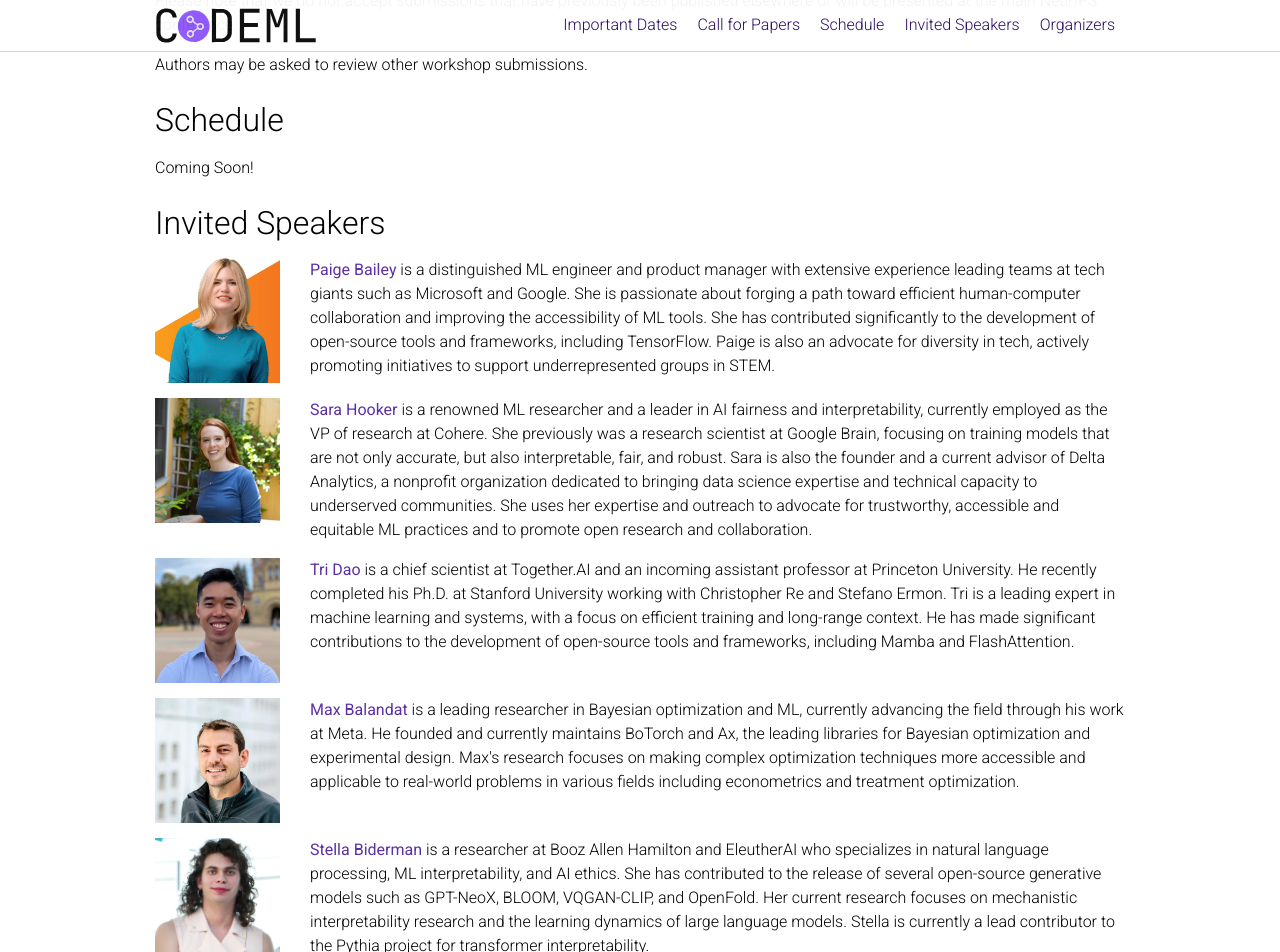
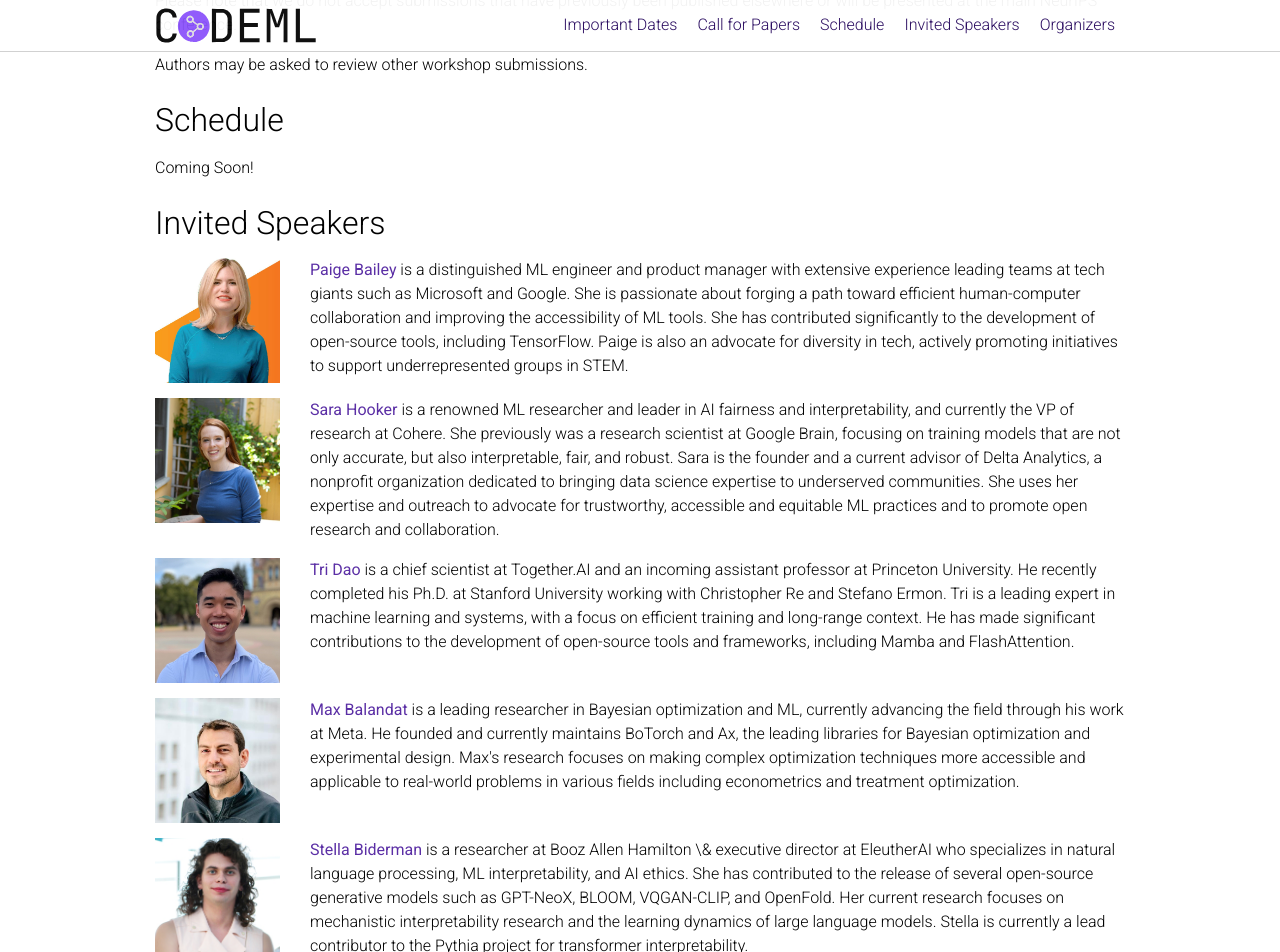
Before and after one commit to fsschneider/codeml2024, a Jekyll site: the page built from _pages/about.md, in a window 1280 px wide and 1400 px high, scrolled down 1273 px. Shown: the top 952 px of the window. Built offline with Jekyll 4.4.1, drawn with Linux system fonts in a browser that asks for light colours; nearby versions of some CDN libraries; emoji names are drawn with the system emoji font; comment, search, counter and statistics services are not loaded; a style sheet for code colours, icons or effects is not loaded; some of the changed text lies outside the part shown.

Commit message:
updated speaker bios

```diff
--- a/_pages/about.md
+++ b/_pages/about.md
@@ -115,7 +115,7 @@
     <p><a href="https://webpaige.dev/"><b>Paige Bailey</b></a>
     is a distinguished ML engineer and product manager with extensive experience leading teams at tech giants such as Microsoft and Google.
     She is passionate about forging a path toward efficient human-computer collaboration and improving the accessibility of ML tools.
-    She has contributed significantly to the development of open-source tools and frameworks, including TensorFlow.
+    She has contributed significantly to the development of open-source tools, including TensorFlow.
     Paige is also an advocate for diversity in tech, actively promoting initiatives to support underrepresented groups in STEM.</p>
   </div>
 </div>
@@ -124,9 +124,9 @@
   <div class="col-md-12">
     <img class="speaker-pic" style="float:left;margin-right:30px;margin-bottom:15px" src="{{ "/assets/img/people/sara_hooker.jpeg" | prepend:site.baseurl }}">
     <p><a href="https://www.sarahooker.me/"><b>Sara Hooker</b></a>
-    is a renowned ML researcher and a leader in AI fairness and interpretability, currently employed as the VP of research at Cohere.
+    is a renowned ML researcher and leader in AI fairness and interpretability, and currently the VP of research at Cohere.
     She previously was a research scientist at Google Brain, focusing on training models that are not only accurate, but also interpretable, fair, and robust.
-    Sara is also the founder and a current advisor of Delta Analytics, a nonprofit organization dedicated to bringing data science expertise and technical capacity to underserved communities.
+    Sara is the founder and a current advisor of Delta Analytics, a nonprofit organization dedicated to bringing data science expertise to underserved communities.
     She uses her expertise and outreach to advocate for trustworthy, accessible and equitable ML practices and to promote open research and collaboration.</p>
   </div>
 </div>
@@ -157,7 +157,7 @@
   <div class="col-md-12">
     <img class="speaker-pic" style="float:left;margin-right:30px;margin-bottom:15px" src="{{ "/assets/img/people/stella_biderman.png" | prepend:site.baseurl }}">
     <p><a href="https://www.stellabiderman.com/"><b>Stella Biderman</b></a>
-    is a researcher at Booz Allen Hamilton and EleutherAI who
+    is a researcher at Booz Allen Hamilton \& executive director at EleutherAI who
     specializes in natural language processing, ML interpretability, and AI
     ethics.
     She has contributed to the release of several open-source generative models
@@ -168,17 +168,15 @@
   </div>
 </div>
 
-<!-- <div class="row">
+<div class="row">
   <div class="col-md-12">
     <img class="speaker-pic" style="float:left;margin-right:30px;margin-bottom:15px" src="{{ "/assets/img/people/matt_johnson.jpg" | prepend:site.baseurl }}">
     <p><a href="https://github.com/mattjj"><b>Matt Johnson</b></a>
     is a senior research scientist at Google, where he works on the development of open-source tools and frameworks for machine learning.
     He has made numerous contributions to numerical libraries used in machine learning.
-    Matt was a founder and lead contributor of Autograd,
-    a precursor to the widely popular JAX library,
-    and now is a key contributor to JAX.</p>
+    Matt was a founder and lead contributor of Autograd, a precursor to the widely popular JAX library, and now is a key contributor to JAX.</p>
   </div>
-</div> -->
+</div>
 
 ## Organizers
 
```
